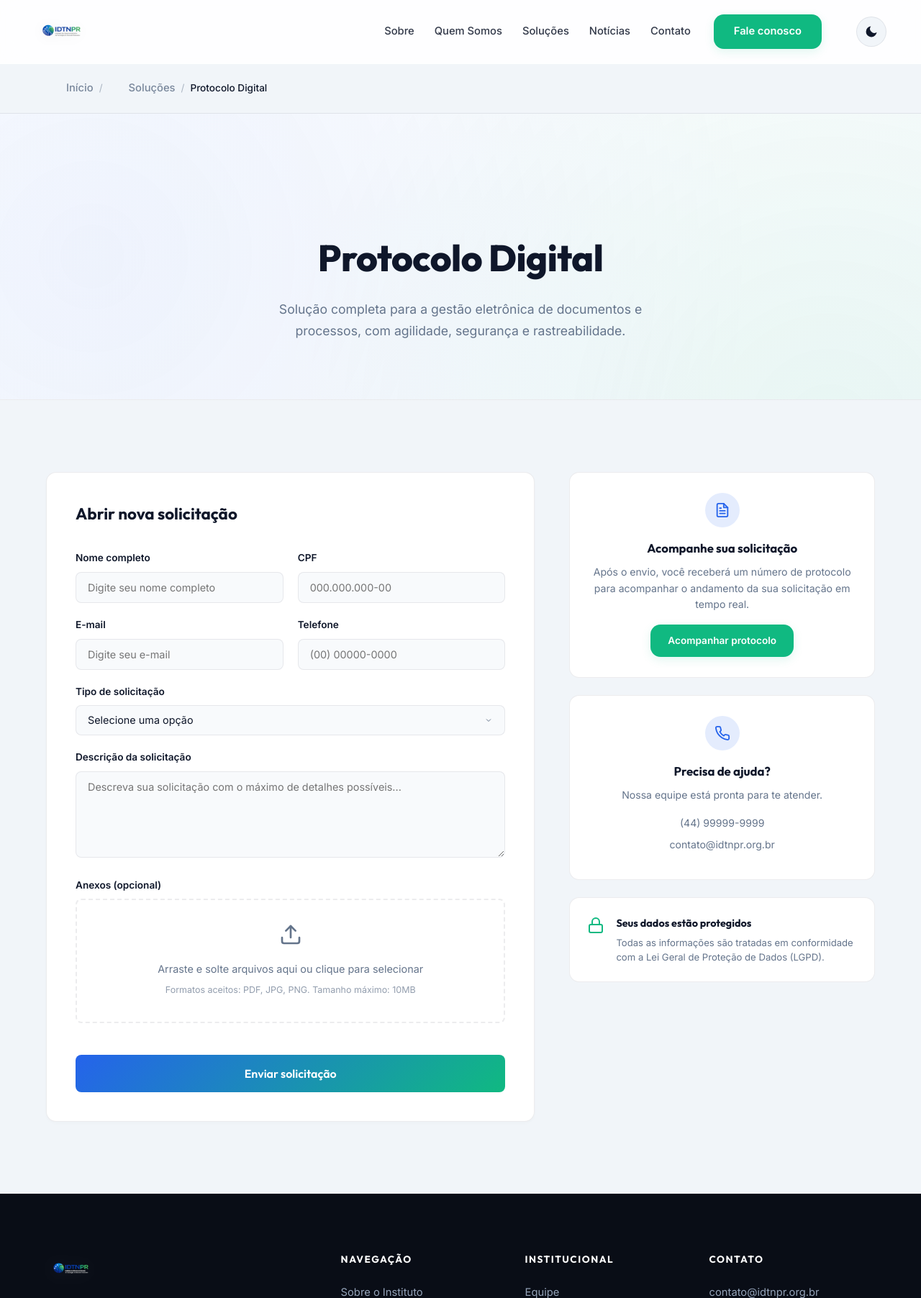
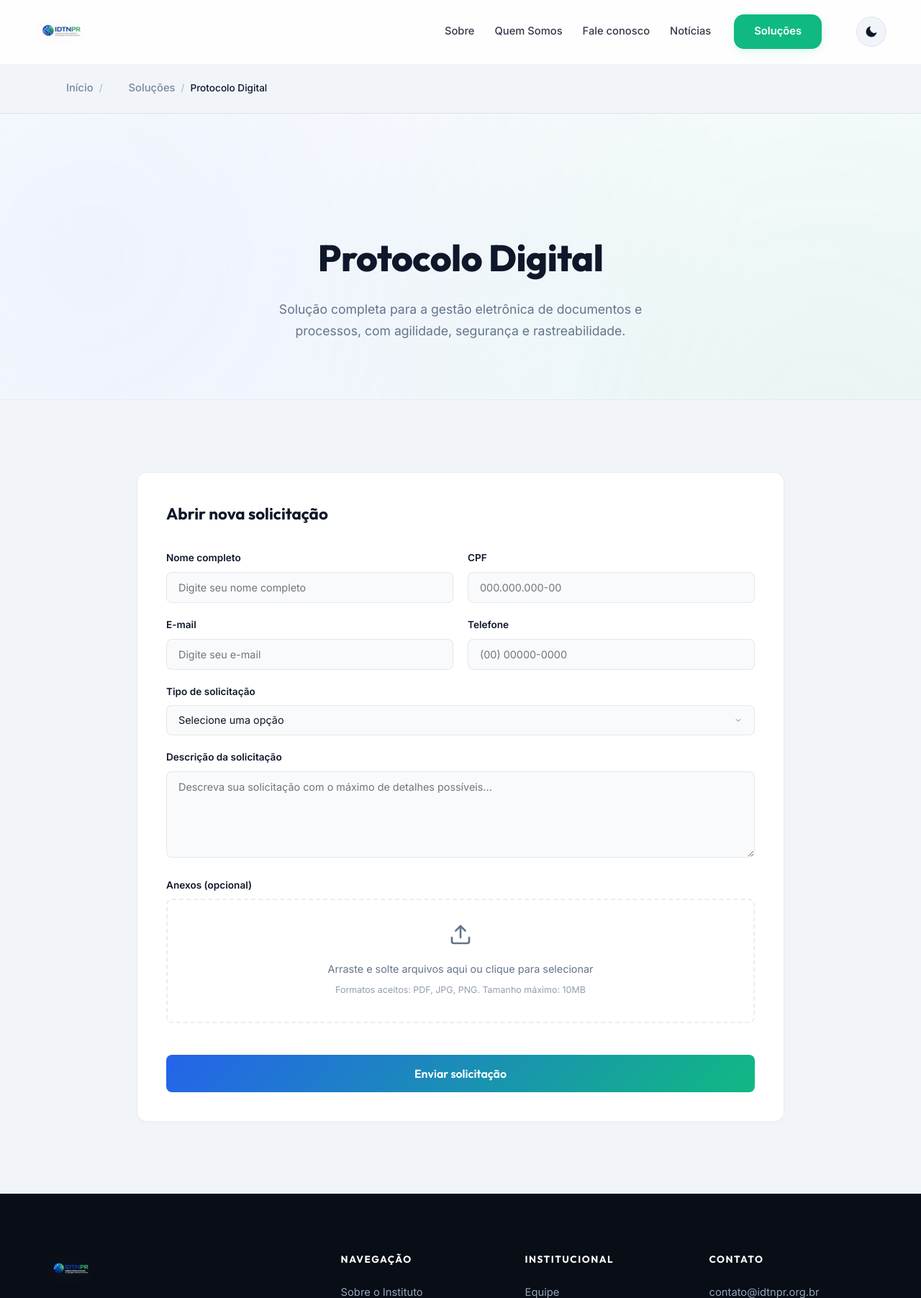
Before and after one commit to Rodrigudp/IDTNPR, a PHP site: page /protocolo.html in a window 1280 px wide. Shown: the top 1804 px of the page at 72% size. Run offline with PHP 8.4, Linux system fonts and the light colour scheme.

Commit message:
outras alteações no front

```diff
--- a/pages.css
+++ b/pages.css
@@ -698,9 +698,11 @@
   .sol-grid {
     grid-template-columns: repeat(2, 1fr);
   }
+
   .qs-stats-grid {
     grid-template-columns: repeat(2, 1fr);
   }
+
   .news-grid {
     grid-template-columns: repeat(2, 1fr);
   }
@@ -771,13 +773,20 @@
 
 .proto-layout {
   display: grid;
-  grid-template-columns: 1.6fr 1fr;
+  grid-template-columns: minmax(0, 900px);
+  justify-content: center;
+  width: 100%;
   gap: 48px;
   align-items: start;
 }
 
+.proto-form-col {
+  width: 100%;
+}
+
 /* Form Card */
 .proto-form-card {
+  width: 100%;
   background: var(--bg-surface);
   border: 1px solid var(--border-color);
   border-radius: var(--radius-md);
--- a/protocolo.html
+++ b/protocolo.html
@@ -23,11 +23,10 @@
       <nav aria-label="Menu principal">
         <a href="index.html#sobre">Sobre</a>
         <a href="quem-somos.html">Quem Somos</a>
-        <a href="solucoes.html">Soluções</a>
+        <a href="index.html#contato">Fale conosco</a>
         <a href="noticias.html">Notícias</a>
-        <a href="index.html#contato">Contato</a>
       </nav>
-      <a href="index.html#contato" class="btn-primary">Fale conosco</a>
+      <a href="solucoes.html" class="btn-primary">Soluções</a>
       <button class="theme-toggle-btn" id="theme-toggle" aria-label="Alternar tema claro/escuro" title="Alternar tema">
         <svg id="theme-icon-sun" class="sun" viewBox="0 0 24 24" stroke-linecap="round" stroke-linejoin="round">
           <circle cx="12" cy="12" r="5"></circle>
@@ -81,7 +80,7 @@
       <div class="proto-layout">
 
         <!-- LEFT: FORM -->
-        <div class="proto-form-col reveal fade-left">
+        <div class="proto-form-col reveal fade-center">
           <div class="proto-form-card">
             <h2>Abrir nova solicitação</h2>
 
@@ -145,53 +144,6 @@
 
             <button class="proto-btn-submit">Enviar solicitação</button>
           </div>
-        </div>
-
-        <!-- RIGHT: SIDEBAR -->
-        <div class="proto-sidebar reveal fade-right">
-
-          <div class="proto-info-card">
-            <div class="proto-info-icon">
-              <svg viewBox="0 0 24 24" stroke-linecap="round" stroke-linejoin="round">
-                <path d="M14 2H6a2 2 0 0 0-2 2v16a2 2 0 0 0 2 2h12a2 2 0 0 0 2-2V8z"></path>
-                <polyline points="14 2 14 8 20 8"></polyline>
-                <line x1="16" y1="13" x2="8" y2="13"></line>
-                <line x1="16" y1="17" x2="8" y2="17"></line>
-                <polyline points="10 9 9 9 8 9"></polyline>
-              </svg>
-            </div>
-            <h3>Acompanhe sua solicitação</h3>
-            <p>Após o envio, você receberá um número de protocolo para acompanhar o andamento da sua solicitação em tempo real.</p>
-            <a href="#" class="btn-primary" style="font-size: 0.85rem; padding: 12px 24px;">Acompanhar protocolo</a>
-          </div>
-
-          <div class="proto-info-card">
-            <div class="proto-info-icon">
-              <svg viewBox="0 0 24 24" stroke-linecap="round" stroke-linejoin="round">
-                <path d="M22 16.92v3a2 2 0 0 1-2.18 2 19.79 19.79 0 0 1-8.63-3.07 19.5 19.5 0 0 1-6-6 19.79 19.79 0 0 1-3.07-8.67A2 2 0 0 1 4.11 2h3a2 2 0 0 1 2 1.72 12.84 12.84 0 0 0 .7 2.81 2 2 0 0 1-.45 2.11L8.09 9.91a16 16 0 0 0 6 6l1.27-1.27a2 2 0 0 1 2.11-.45 12.84 12.84 0 0 0 2.81.7A2 2 0 0 1 22 16.92z"></path>
-              </svg>
-            </div>
-            <h3>Precisa de ajuda?</h3>
-            <p>Nossa equipe está pronta para te atender.</p>
-            <div class="proto-contact-item">
-              <span>(44) 99999-9999</span>
-            </div>
-            <div class="proto-contact-item">
-              <span>contato@idtnpr.org.br</span>
-            </div>
-          </div>
-
-          <div class="proto-lgpd-card">
-            <svg viewBox="0 0 24 24" stroke-linecap="round" stroke-linejoin="round">
-              <rect x="3" y="11" width="18" height="11" rx="2" ry="2"></rect>
-              <path d="M7 11V7a5 5 0 0 1 10 0v4"></path>
-            </svg>
-            <div>
-              <h4>Seus dados estão protegidos</h4>
-              <p>Todas as informações são tratadas em conformidade com a Lei Geral de Proteção de Dados (LGPD).</p>
-            </div>
-          </div>
-
         </div>
       </div>
     </div>
--- a/quem-somos.html
+++ b/quem-somos.html
@@ -22,11 +22,10 @@
       <nav aria-label="Menu principal">
         <a href="index.html#sobre">Sobre</a>
         <a href="quem-somos.html">Quem Somos</a>
-        <a href="solucoes.html">Soluções</a>
+        <a href="index.html#contato">Fale conosco</a>
         <a href="noticias.html">Notícias</a>
-        <a href="index.html#contato">Contato</a>
       </nav>
-      <a href="index.html#contato" class="btn-primary">Fale conosco</a>
+      <a href="solucoes.html" class="btn-primary">Soluções</a>
       <button class="theme-toggle-btn" id="theme-toggle" aria-label="Alternar tema claro/escuro" title="Alternar tema">
         <svg id="theme-icon-sun" class="sun" viewBox="0 0 24 24" stroke-linecap="round" stroke-linejoin="round">
           <circle cx="12" cy="12" r="5"></circle>
--- a/solucoes.html
+++ b/solucoes.html
@@ -22,11 +22,10 @@
       <nav aria-label="Menu principal">
         <a href="index.html#sobre">Sobre</a>
         <a href="quem-somos.html">Quem Somos</a>
-        <a href="solucoes.html">Soluções</a>
+        <a href="index.html#contato">Fale conosco</a>
         <a href="noticias.html">Notícias</a>
-        <a href="index.html#contato">Contato</a>
       </nav>
-      <a href="index.html#contato" class="btn-primary">Fale conosco</a>
+      <a href="solucoes.html" class="btn-primary">Soluções</a>
       <button class="theme-toggle-btn" id="theme-toggle" aria-label="Alternar tema claro/escuro" title="Alternar tema">
         <svg id="theme-icon-sun" class="sun" viewBox="0 0 24 24" stroke-linecap="round" stroke-linejoin="round">
           <circle cx="12" cy="12" r="5"></circle>
```
Also changed, not shown: index.html (+2 -7 lines), noticias.html (+2 -9 lines).
